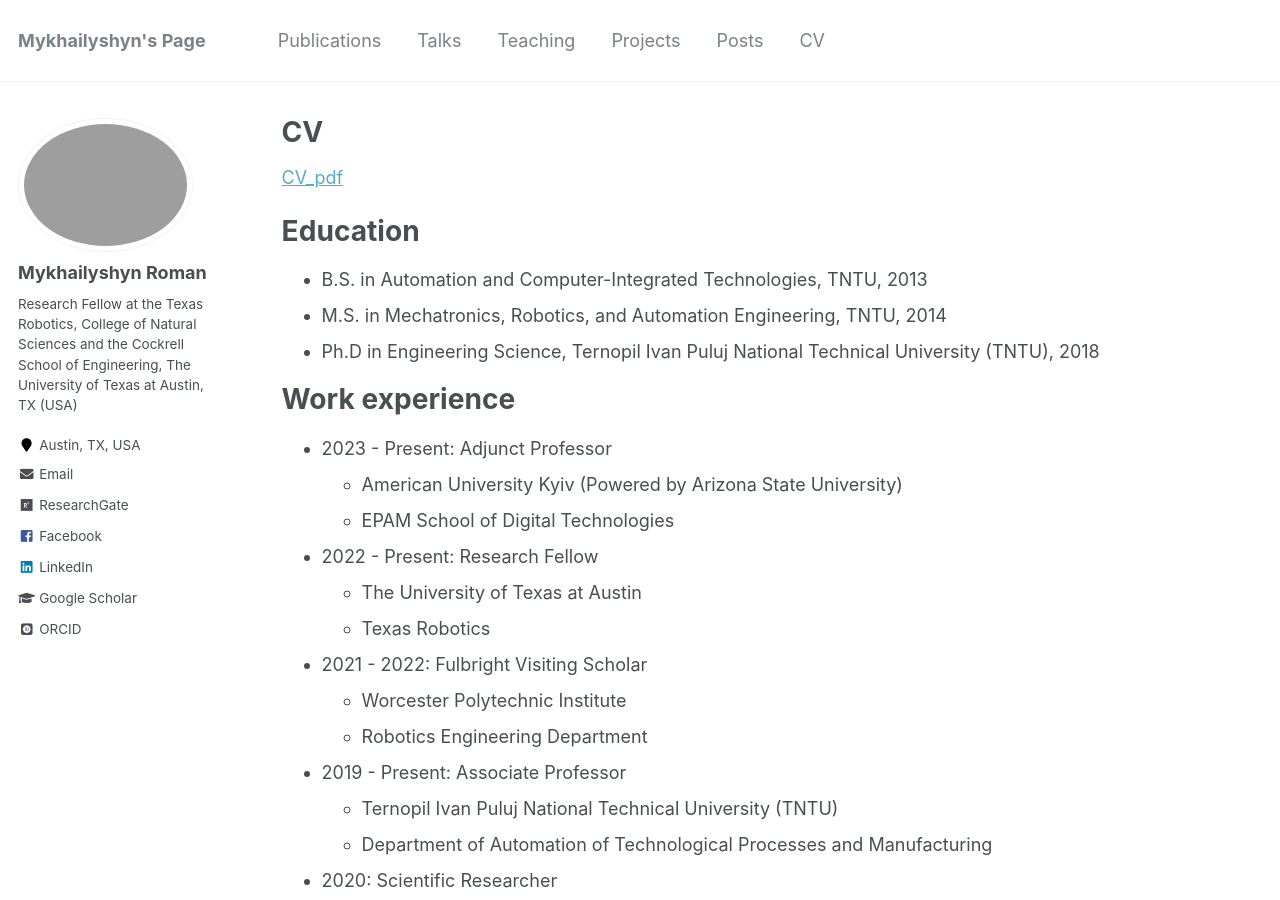
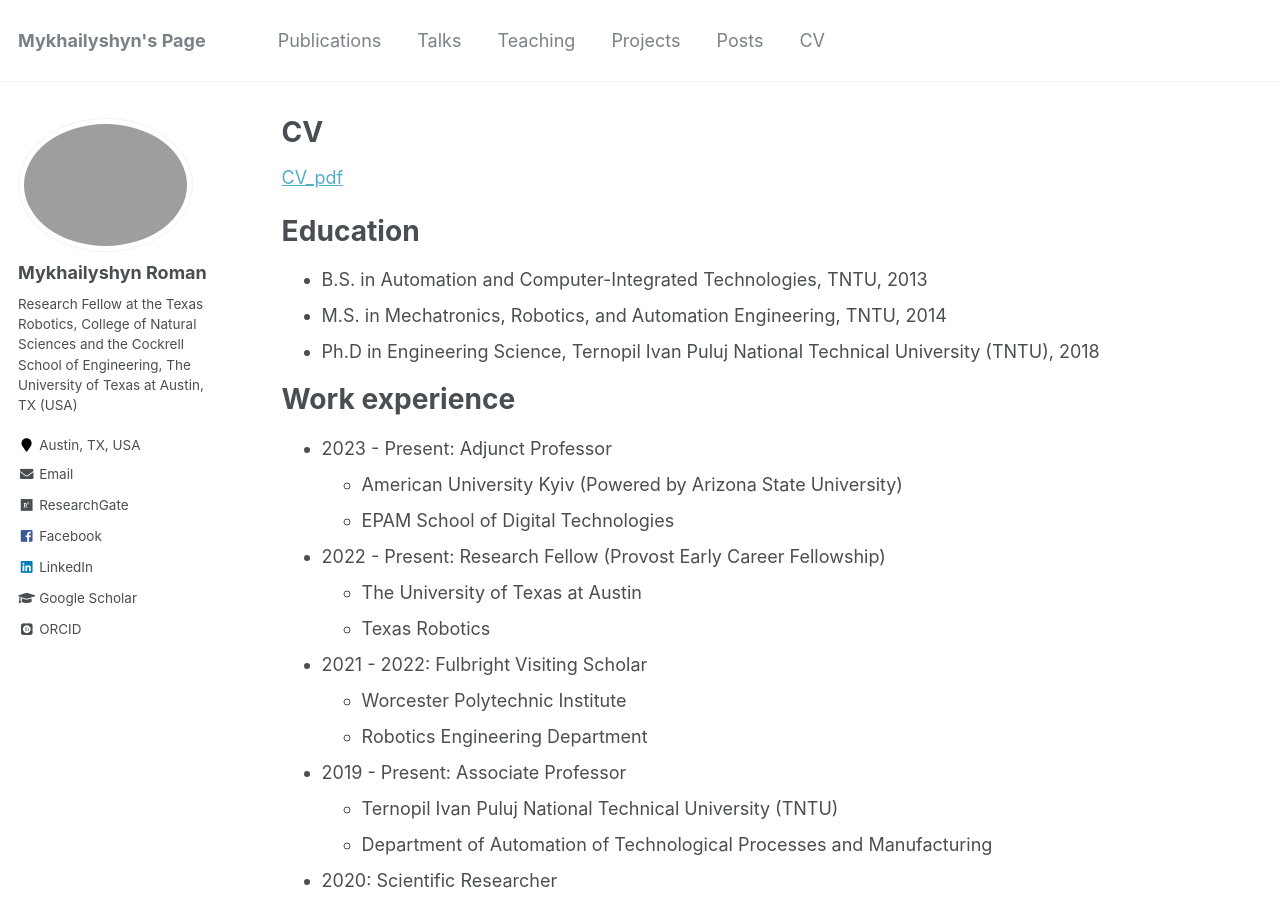
Before and after one commit to RomanMykhailyshyn/RomanMykhailyshyn.github.io, a Jekyll site: the page built from _pages/cv.md, in a window 1280 px wide and 900 px high. Built offline with Jekyll 4.4.1, drawn with Linux system fonts in a browser that asks for light colours; some web fonts are replaced.

Commit message:
Update cv.md

```diff
--- a/_pages/cv.md
+++ b/_pages/cv.md
@@ -21,7 +21,7 @@ Work experience
   * American University Kyiv (Powered by Arizona State University)
   * EPAM School of Digital Technologies
 
-* 2022 - Present: Research Fellow
+* 2022 - Present: Research Fellow (Provost Early Career Fellowship)
   * The University of Texas at Austin
   * Texas Robotics
 
```
